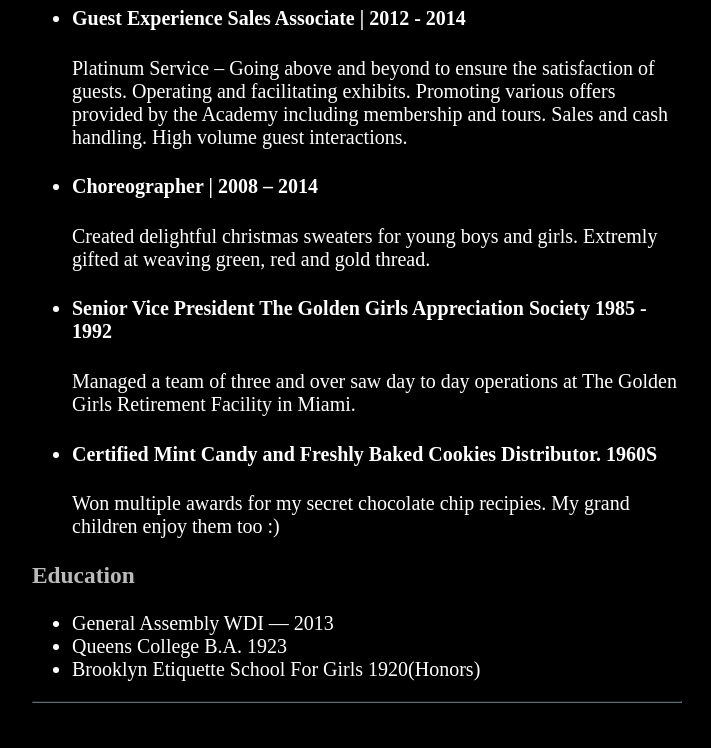
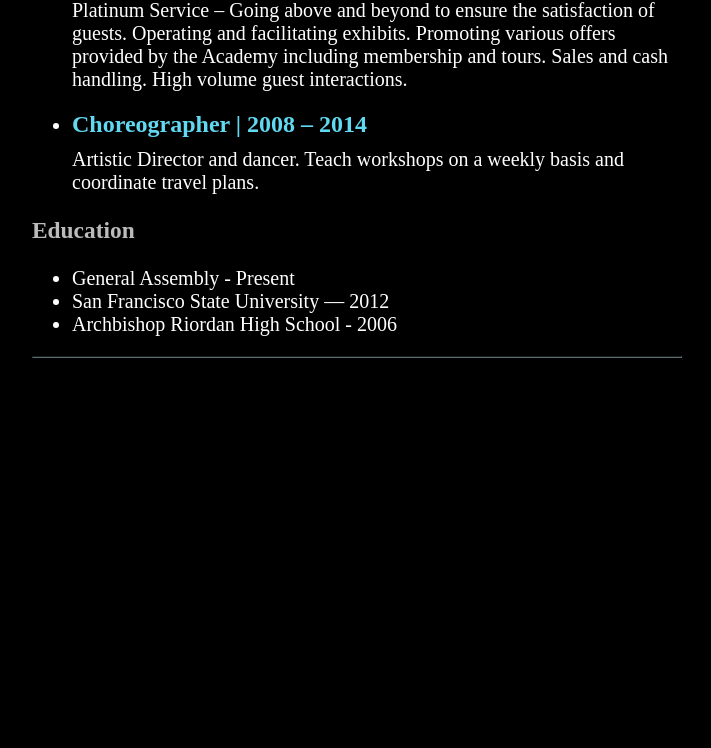
Before and after one commit to ayellan/homework, a plain HTML site: page allan_tina/resume.html in a window 1280 px wide. Shown: the part 630-1378 px from the top of the page, without its empty margins (283-994 px from the left). After the commit the page ends 1033 px from the top, so only its background shows below. Drawn offline with Linux system fonts and the light colour scheme; a web font is replaced by a local one.

Commit message:
Homework edits
Assignment 1 edits

```diff
--- a/allan_tina/css/style.css
+++ b/allan_tina/css/style.css
@@ -37,6 +37,11 @@ h3 {
 nav {
 	text-align: center;
 	font-size: 16px;
+}
+.expheader {
+	color: #60D9F1;
+	font-size: 24px;
+	margin: 0 0 -10px 0;
 }
 .pindex {
 	font-size: 18px;
--- a/allan_tina/resume.html
+++ b/allan_tina/resume.html
@@ -27,28 +27,21 @@
 
 	<h3>Relevant Experience</h3>
 <ul>
-	<li><h4><strong>Business Systems Specialist
-	</br>2014 - present</strong></h4></li>
+	<li><h4 class = "expheader"><strong>Business Systems Specialist | 2014 - present</strong></h4></li>
 	<p>Configure, maintain and update admission and membership ticket package configuration in Gateway Galaxy POS system. Act as the primary expert user for our business applications, Galaxy and other enterprise business application systems. Handle all tier 1 and 2 support issues and work directly with vendor technical support on all issues that cannot be resolved in house.</p>
 
-	<li><strong><h4>Guest Experience Sales Associate | 2012 - 2014</h4></strong></li>
+	<li><strong><h4 class = "expheader">Guest Experience Sales Associate | 2012 - 2014</h4></strong></li>
 	<p>Platinum Service – Going above and beyond to ensure the satisfaction of guests. Operating and facilitating exhibits. Promoting various offers provided by the Academy including membership and tours. Sales and cash handling. High volume guest interactions.</p>
 
-	<li><strong><h4>Choreographer | 2008 – 2014</h4></strong></li>
-	<p>Created delightful christmas sweaters for young boys and girls. Extremly gifted at weaving green, red and gold thread.</p>
-
-	<li><strong><h4>Senior Vice President The Golden Girls Appreciation Society 1985 - 1992</h4></strong></li>
-	<p>Managed a team of three and over saw day to day operations at The Golden Girls Retirement Facility in Miami.</p>
-
-	<li><strong><h4>Certified Mint Candy and Freshly Baked Cookies Distributor. 1960S</h4></strong></li>
-	<p>Won multiple awards for my secret chocolate chip recipies. My grand children enjoy them too :)</p>
+	<li><strong><h4 class = "expheader">Choreographer | 2008 – 2014</h4></strong></li>
+	<p>Artistic Director and dancer. Teach workshops on a weekly basis and coordinate travel plans.</p>
 </ul>
 
 	<h3><strong>Education</strong></h3>
 	<ul>
-	<li>General Assembly WDI — 2013</li>
-	<li>Queens College B.A. 1923</li>
-	<li>Brooklyn Etiquette School For Girls 1920(Honors)</li>
+	<li>General Assembly - Present</li>
+	<li>San Francisco State University — 2012</li>
+	<li>Archbishop Riordan High School - 2006</li>
 	</ul>
 <hr>
 <nav>
```
